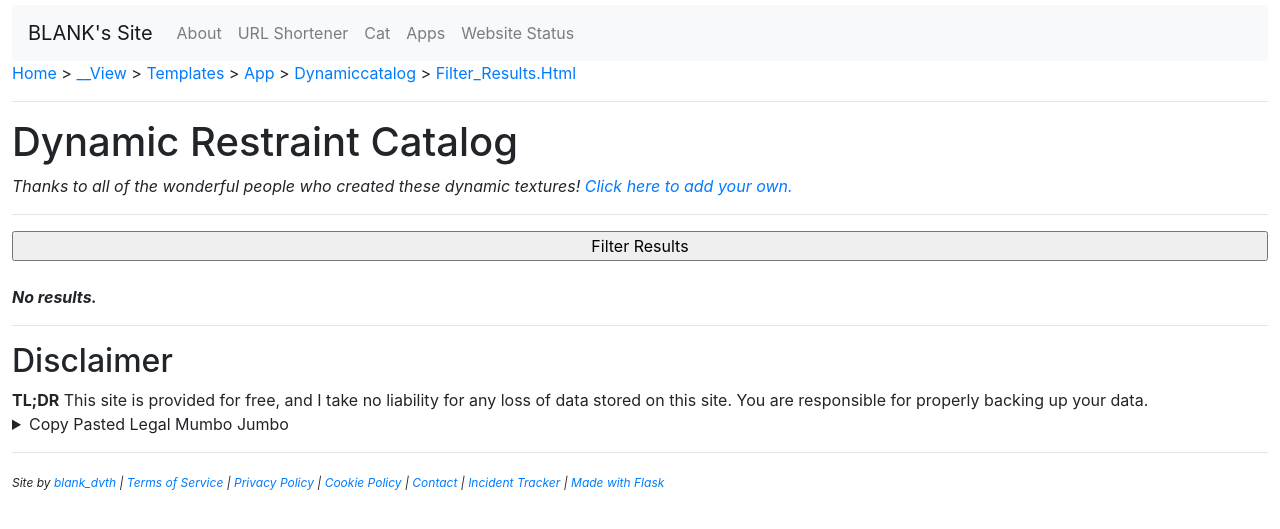
After one commit to BLANK-TH/blank-website, a Flask app: template templates/app/dynamiccatalog/filter_results.html in a window 1280 px wide. The commit adds this page. Shown: the top 529 px of the page. Run offline with Flask 2, Linux system fonts and the light colour scheme; the template is opened without the code that fills it, so the values that code supplies are empty; parts of the project's set-up code (start-up, migrations or seed data) failed here and were passed over; some libraries are stand-ins or nearby versions.

Commit message:
wrap up catalog

```diff
--- a/templates/app/dynamiccatalog/add.html
+++ b/templates/app/dynamiccatalog/add.html
@@ -4,7 +4,7 @@
     <h1>Dynamic Restraint Catalog Addition</h1>
     <i>Thanks for contributing to this catalog! Please use your common sense and not abuse this.</i>
     <hr>
-    <sup>Fields marked with a <i>*</i> are required.</sup><br><br>
+    <sup>Fields marked with an <i>*</i> are required.</sup><br><br>
     <form action="#" method="post" enctype="multipart/form-data">
         <label for="resfile">Restraint Texture File (.PNG) *:</label>
         <input type="file" id="resfile" name="resfile" required><br>
--- /dev/null
+++ b/templates/app/dynamiccatalog/filter_results.html
@@ -0,0 +1,64 @@
+{% extends 'base.html' %}
+{% block title %}Filtered Dynamic Res Catalog{% endblock %}
+{% block body %}
+    <h1>Dynamic Restraint Catalog</h1>
+    <i>Thanks to all of the wonderful people who created these dynamic textures!
+        <a href="{{ url_for("app.dynamic_catalog.add") }}">Click here to add your own.</a></i>
+    <hr>
+    <input
+            type="button" onclick="location.href='{{ url_for("app.dynamic_catalog.fltr") }}';" value="Filter Results"
+            style="width:100%;"/><br><br>
+    {% if textures|length > 1 %}
+        <div>
+            <table style="width: 100%;">
+                <tr>
+                    <th style="border: 1px solid #dddddd; text-align: left; padding: 4px;">ID</th>
+                    <th style="border: 1px solid #dddddd; text-align: left; padding: 4px;">Author</th>
+                    <th style="border: 1px solid #dddddd; text-align: left; padding: 4px;">Type</th>
+                    <th style="border: 1px solid #dddddd; text-align: left; padding: 4px;">URL</th>
+                    <th style="border: 1px solid #dddddd; text-align: left; padding: 4px;">Preview</th>
+                    <th style="border: 1px solid #dddddd; text-align: left; padding: 4px;">Notes</th>
+                </tr>
+                <tbody>
+                {% for texture in textures %}
+                    <tr>
+                        <th scope="row"
+                            style="border: 1px solid #dddddd; text-align: left; padding: 4px;">{{ texture.id }}</th>
+                        <td style="border: 1px solid #dddddd; text-align: left; padding: 4px;">{{ texture.author }}</td>
+                        <td style="border: 1px solid #dddddd; text-align: left; padding: 4px;">{{ texture.type }}</td>
+                        <td style="border: 1px solid #dddddd; text-align: left; padding: 4px;"><a
+                                href="{{ texture.url }}"
+                                target="_blank">{{ texture.url }}</a>
+                        </td>
+                        {% if texture.preview is none %}
+                            <td style="border: 1px solid #dddddd; text-align: left; padding: 4px;"><img
+                                    src="{{ texture.url }}" width="50" alt="Preview"></td>
+                        {% else %}
+                            <td style="border: 1px solid #dddddd; text-align: left; padding: 4px;"><img
+                                    src="{{ texture.preview }}" width="50" alt="Preview"></td>
+                        {% endif %}
+                        <td style="border: 1px solid #dddddd; text-align: left; padding: 4px;">{{ texture.notes }}</td>
+                    </tr>
+                {% endfor %}
+                </tbody>
+            </table>
+            <br>
+        </div>
+    {% else %}
+        <strong><i>No results.</i></strong>
+    {% endif %}
+    <hr>
+    <h2>Disclaimer</h2>
+    <strong>TL;DR</strong> This site is provided for free, and I take no liability for any loss of data stored on this
+    site. You are responsible for properly backing up your data.
+    <details>
+        <summary>Copy Pasted Legal Mumbo Jumbo</summary>
+        THE SERVICE IS PROVIDED "AS IS", WITHOUT WARRANTY OF ANY KIND,
+        EXPRESS OR IMPLIED, INCLUDING BUT NOT LIMITED TO THE WARRANTIES OF
+        MERCHANTABILITY, FITNESS FOR A PARTICULAR PURPOSE AND NONINFRINGEMENT.
+        IN NO EVENT SHALL THE AUTHORS BE LIABLE FOR ANY CLAIM, DAMAGES OR
+        OTHER LIABILITY, WHETHER IN AN ACTION OF CONTRACT, TORT OR OTHERWISE,
+        ARISING FROM, OUT OF OR IN CONNECTION WITH THE SERVICE OR THE USE OR
+        OTHER DEALINGS IN THE SERVICE.
+    </details>
+{% endblock %}
```
Also changed, not shown: subpages/apps/dynamiccatalog.py (+29 -3 lines), templates/app/dynamiccatalog/filter.html (added, +29 -0 lines), templates/app/dynamiccatalog/index.html (+5 -5 lines). Lines whose indentation alone changed are shown as unchanged.
